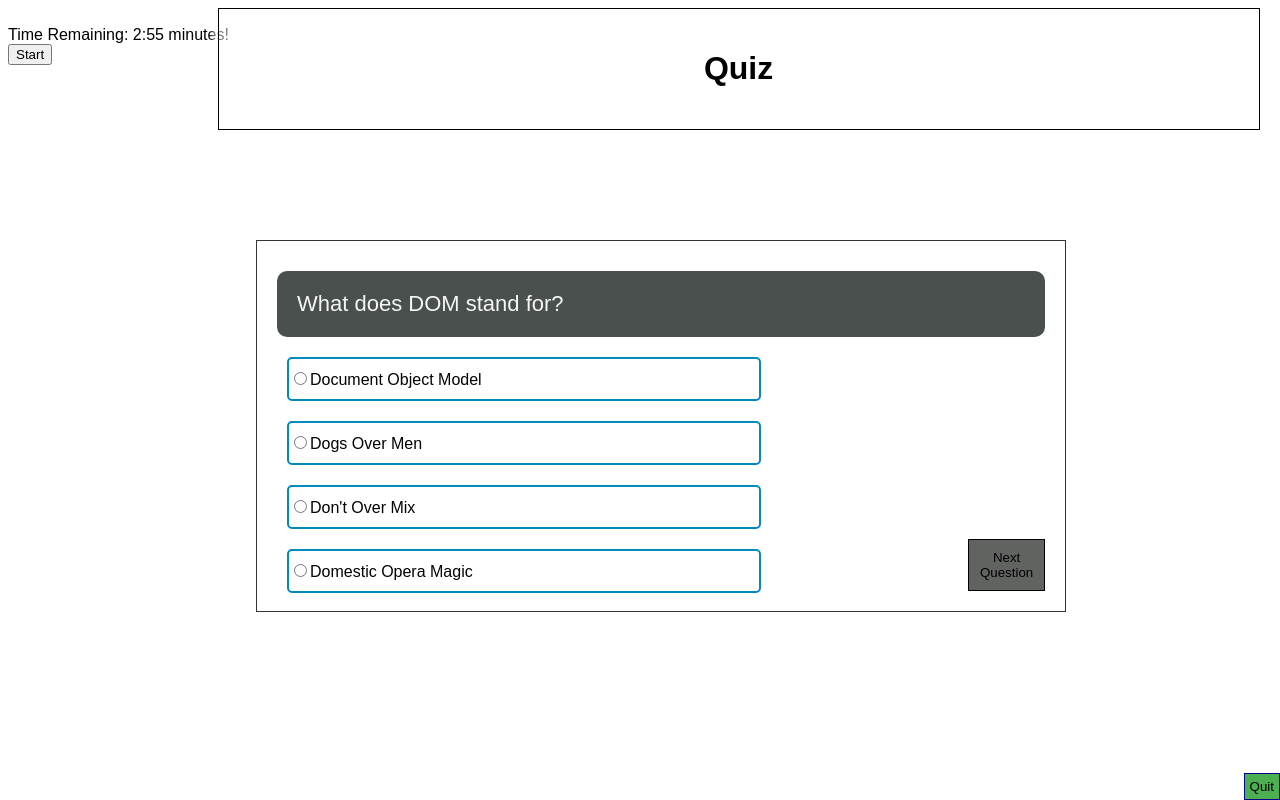
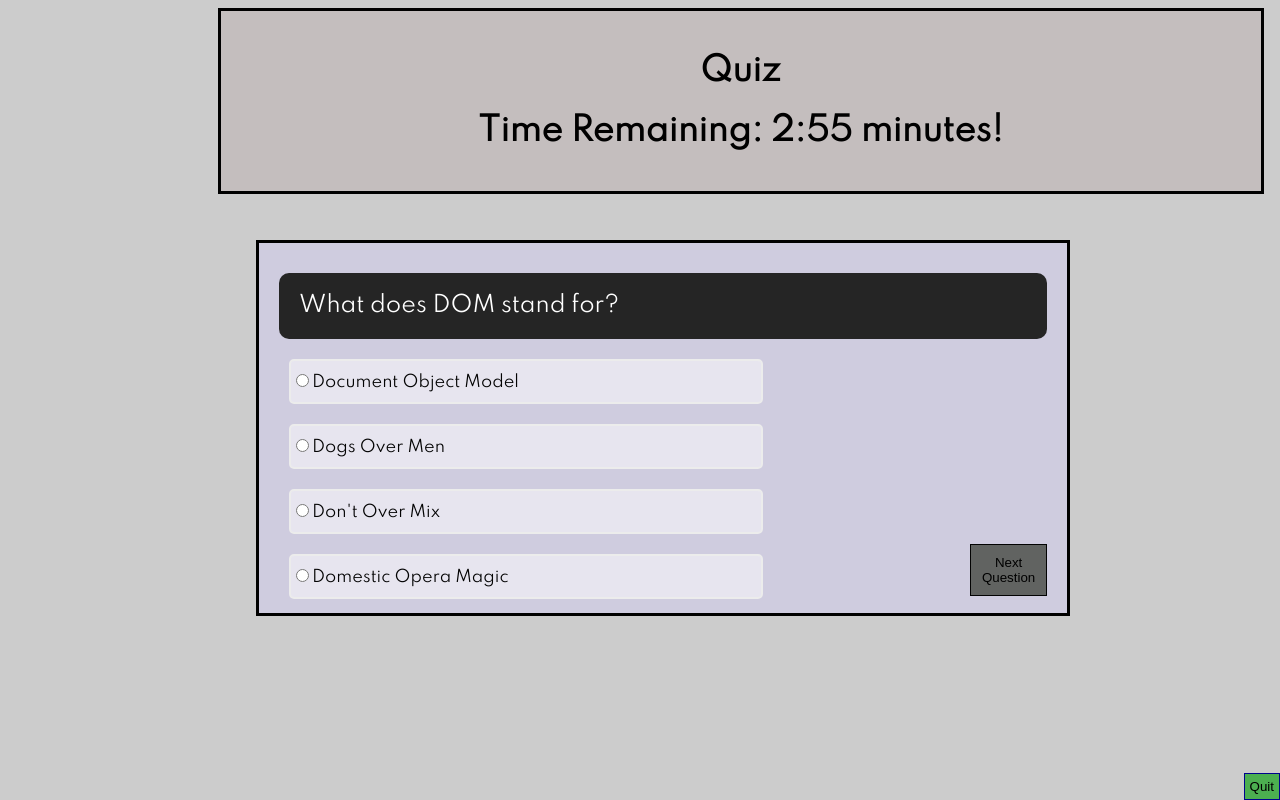
Before and after one commit to Tamarajsouth/Code_Quizzler, a plain HTML site: page index1.html in a window 1280 px wide. Drawn offline with Linux system fonts and the light colour scheme.

Commit message:
changes to style and attempt to add start button

```diff
--- a/index1.html
+++ b/index1.html
@@ -1,21 +1,24 @@
 <!Doctype HTML>
 <html>
+
 <head>
 
     <link rel="stylesheet" type="text/css" href="style1.css">
+    <link href="https://fonts.googleapis.com/css?family=Spartan&display=swap" rel="stylesheet">
     <title>QUIZ</title>
     <script type="text/javascript" src="script2.js"></script>
-
-
     <meta name="viewport" content="width=device-width, initial-scale=1.0">
 </head>
 
 <body>
-    <div id="heading"><h1 id="text">Quiz<h1></div>
-        <br/>
-        <div id= "h2>">
-        <div>Time Remaining: <span id="time">03:00</span> minutes!</div>
+    <div id="heading">
+        <h1 id="text">Quiz<h1>
+                Time Remaining: <span id="time">03:00</span> minutes!
+    </div>
+
+    <br />
     <div id="quiz">
+        <!-- <div><button id="showQuiz">Show Quiz</button></div> -->
         <div id="question"></div>
         <label class="option"><input type="radio" name="option" value="0" /><span id="option1"></span></label>
         <label class="option"><input type="radio" name="option" value="1" /><span id="option2"></span></label>
@@ -23,8 +26,6 @@
         <label class="option"><input type="radio" name="option" value="3" /><span id="option4"></span></label>
         <button id="next" onclick="nextques();">Next Question</button>
     </div>
-            <button class="button" id="startBtn">Start</button>
-
     <div id="result" style="display:none">
     </div>
     <div id="scores"></div>
@@ -33,4 +34,5 @@
 
 
 </body>
+
 </html>
--- a/script1.js
+++ b/script1.js
@@ -1,7 +1,4 @@
 
-// function startQuiz () {
-//     startButton.addEventListener("click", function(){}
-// }
 
 // 5 minute timer
 function startTimer(duration, display) {
@@ -38,11 +35,12 @@ var opt4=document.getElementById("option4");
 var res=document.getElementById("result");
 var nextbutton= document.getElementById("next");
 var q=document.getElementById('quit');
+var highScores=document.getElementById("scores");
 var tques=questions.length;
 var score=0;
 var quesindex=0;
 
-
+// quit button functions
 function quit()
 {
 	      quiz.style.display='none';
@@ -51,6 +49,7 @@ function quit()
           result.textContent="SCORE ="+f*100;
           q.style.display="none";
 }
+// show questions w/radio buttons
 function give_ques(quesindex)
 {
     ques.textContent=questions[quesindex].question;
@@ -58,23 +57,25 @@ function give_ques(quesindex)
 	opt2.textContent=questions[quesindex].choices[1];
 	opt3.textContent=questions[quesindex].choices[2];
 	opt4.textContent=questions[quesindex].choices[3];
-	 return;// body...
+	 return;
 };
+// select options
 give_ques(0);
 function nextques()
 {
 	var selected_ans= document.querySelector('input[type=radio]:checked');
 	if(!selected_ans)
-		{alert("SELECT AN OPTION");return;}
+        {alert("SELECT AN OPTION");return;}
 
+// verify right or wrong and add to score
 	if(selected_ans.value==questions[quesindex].correctAnswer)
         {score++;
         console.log(score)}
 	selected_ans.checked=false;
 	     quesindex++;
 	     if(quesindex==tques-1)
-	     	nextbutton.textContent="Finish";
-	     var f=score/tques;
+             nextbutton.textContent="Finish";
+         var f=score/tques;
 	     if(quesindex==tques)
 	     {
 	     q.style.display='none';
@@ -86,12 +87,3 @@ function nextques()
         give_ques(quesindex);
 
 }
-
-// const highScoresList = document.getElementById("highScoresList");
-// const highScores = JSON.parse(localStorage.getItem("highScores")) || [];
-
-// scores.innerHTML = highScores
-//   .map(score => {
-//     return `<li class="high-score">${score.name} - ${score.score}</li>`;
-//   })
-//   .join("");
--- a/style1.css
+++ b/style1.css
@@ -1,15 +1,16 @@
 body
 {
-	font-family: sans-serif
+    background-color: rgb(204, 204, 204);
+    font-family: 'Spartan', sans-serif;
 }
 #heading
 {     position: absolute;
+    text-align: center;
 	     left:17%;
     	width: 1000px;
-		background: rgba(255,255,255,0.5);
+		background: rgb(196, 190, 190);
 		padding: 20px;
-		border: 1px solid #000000;
-		box-shadow: 0 0 8px 3px #fff;
+		border: 3px solid #000000;
 }
 #time {
     text-align: center;
@@ -26,19 +27,19 @@ body
     	position: absolute;
     	left:20%;
     	top: 30%;
-		background: rgba(255,255,255,0.5);
+		background: rgba(212, 206, 243, 0.5);
 		padding: 20px;
-		border: 1px solid #313635;
+		border: 3px solid #000000;
 
 }
 #question
 {
    padding: 20px;
    font-size: 22px;
-   background: rgb(73, 80, 77);
+   background: rgb(37, 37, 37);
    border-radius: 10px;
    margin: 10px 0 10px 0;
-   color: #f6f6f6;
+   color: #ffffff;
 }
 .option{
 	width: 470px;
@@ -47,12 +48,12 @@ body
 	background: rgba(255,255,255,0.5);
 	margin: 10px 0 10px 10px;
 	color: #030303;
-	 border: 2px solid #008CBA;
+	 border: 2px solid rgb(236, 236, 236);
 	border-radius: 5px;
 }
 
 .option:hover{
-	background: #6e7770;
+	background: #bab7c0;
 	color: #f6f6f6;
 }
 #next
@@ -67,7 +68,7 @@ body
 
 }
 #next:hover{
-	background-color:rgb(106, 90, 205)
+	background-color:rgb(141, 141, 141)
 }
 #quit
 {
```
Lines whose indentation alone changed are shown as unchanged.
